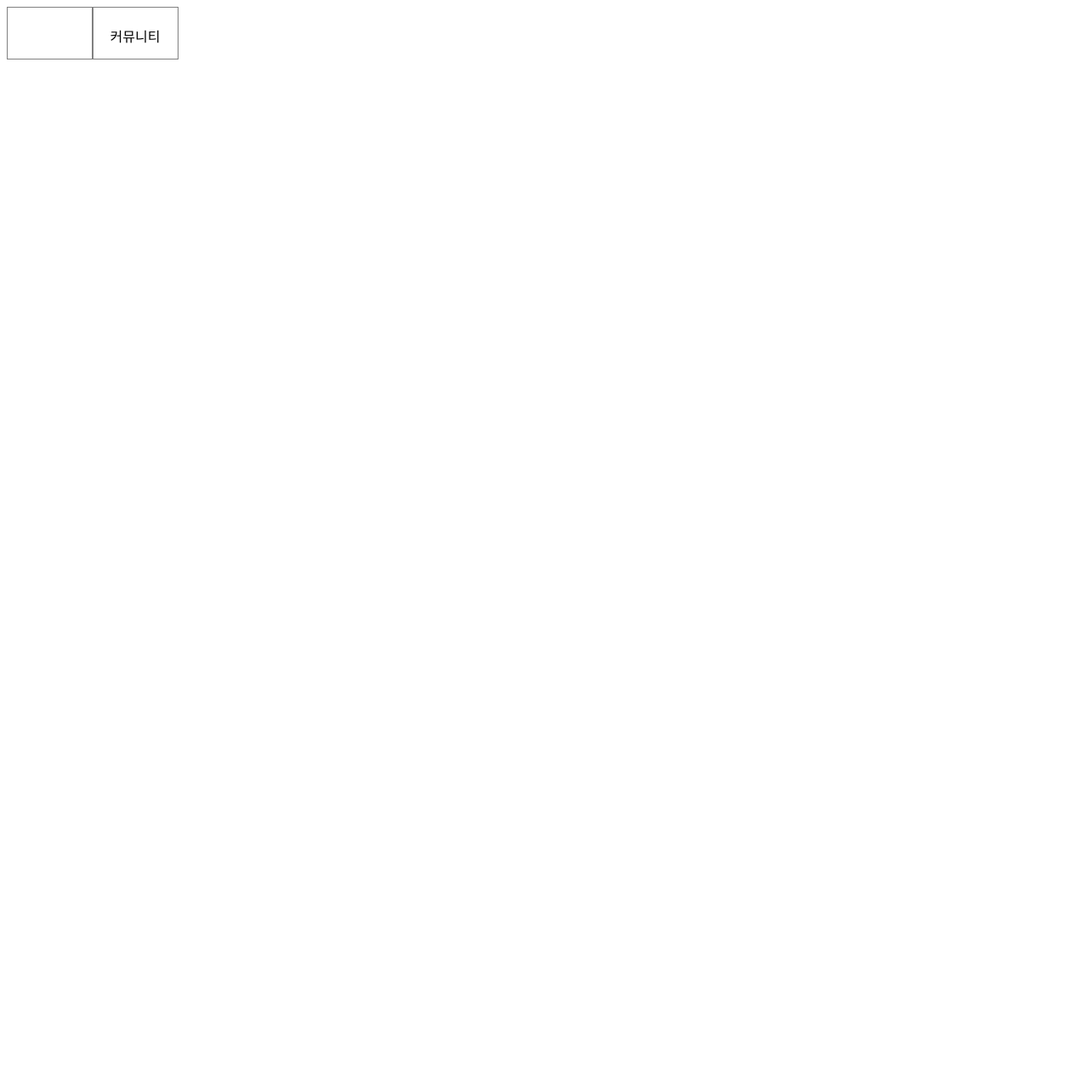
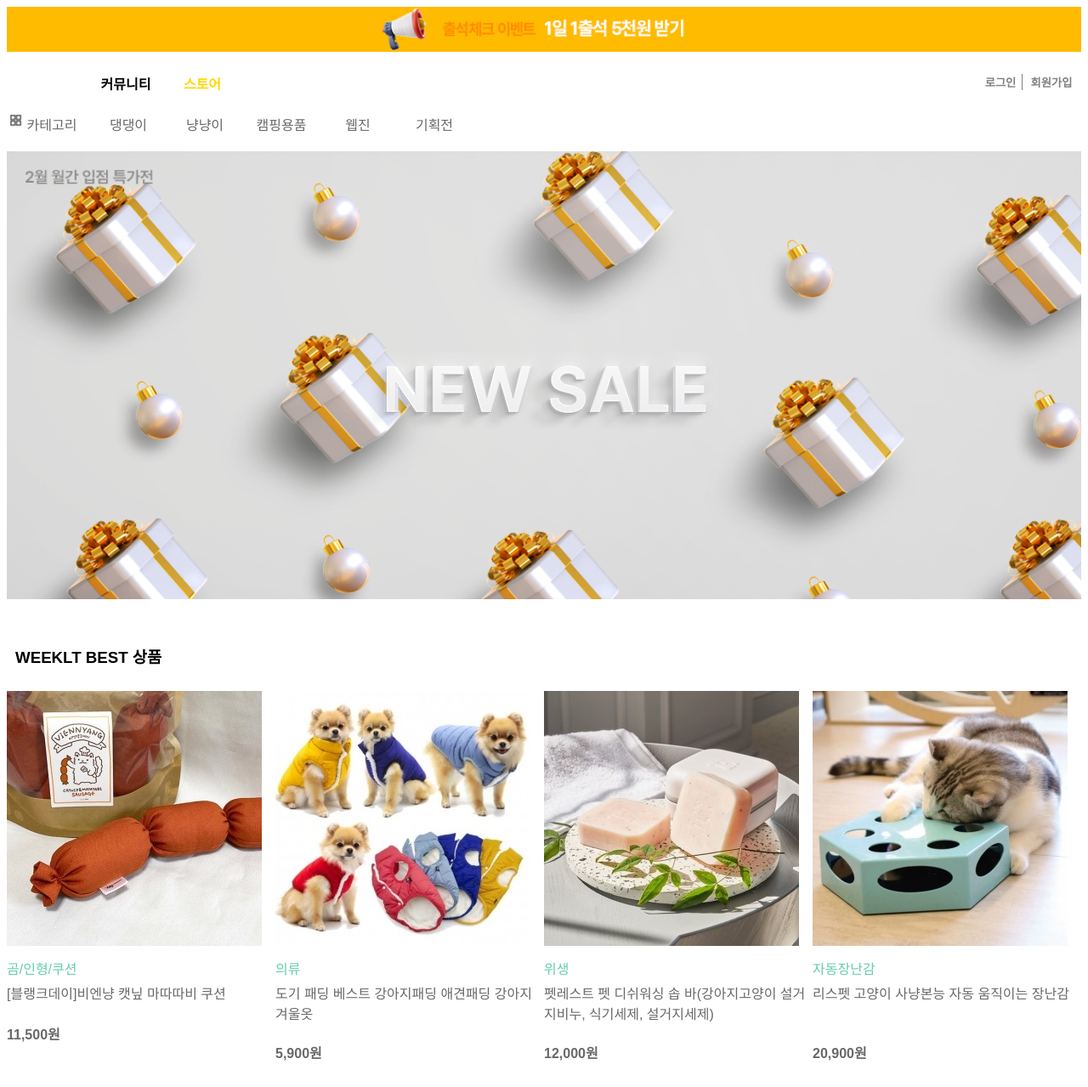
Before and after one commit to INAJEOUNG/wit, a plain HTML site: page 1.html in a window 1280 px wide. Shown: the whole page at 85% size. Before the commit the page ends 800 px from the top, so only its background shows below. Drawn offline with Linux system fonts and the light colour scheme.

Commit message:
Add files via upload

```diff
--- a/1.html
+++ b/1.html
@@ -4,31 +4,91 @@
     <meta charset="utf-8">
     <title></title>
   <style>
+    a{
+      text-decoration: none;
+    }
+    body{
+      color: dimgrey;
+      font-family: arial, "Times New Roman", Serif;
+    }
     #grid{
       display: grid;
-      grid-template-columns:100px 100px;
+      grid-template-columns: 90px 90px 8fr 50px 70px;
     }
-    img{
-      border:1px grey solid;
+    #grid2{
+      display: grid;
+      grid-template-columns: 3px repeat(6, 90px);
+    }
+    #grid3{
+      display: grid;
+      grid-template-columns: repeat(4, 1fr)
     }
     .a{
-      border:1px grey solid;
       text-align: center;
-      width: 100px; height: 60px;
-      line-height: 70px;
-    }
-    @font-face {
-    font-family: 'BMJUA';
-    src: url('https://cdn.jsdelivr.net/gh/projectnoonnu/noonfonts_one@1.0/BMJUA.woff') format('woff');
-    font-weight: normal;
-    font-style: normal;
+      width: 100px;
     }
   </style>
   </head>
   <body>
+    <img src="출석체크.png" width="100%">
     <div id="grid">
-      <img src="wit.logo.gif" width="100px">
-      <div class="a">커뮤니티</div>
+      <a href="1.html">
+        <img src="wit.logo.gif" width="100px">
+      </a>
+      <a href="https://www.witkorea.kr/main">
+        <div class="a" style="color:black"><h4>커뮤니티<h4></div>
+      </a>
+      <a href="1.html">
+        <div class="a" style="color:gold"><h4>스토어<h4></div>
+      </a>
+      <a href="https://shop.witkorea.kr/member/login">
+        <div class="a" style="color:grey; width:50px; border-right: 1px grey solid">
+        <h5>로그인<h5></div>
+      </a>
+      <a href="https://shop.witkorea.kr/member/agreement?join_type=member">
+        <div class="a" style="color:grey; width:70px; text-align:center">
+        <h5>회원가입</h5></div>
+      </a>
+    </div>
+    <div id="grid2">
+      <img id="category" src="category_icon.png" width="20px">
+      <div class="a" style="padding-top:3px; margin-bottom:20px">카테고리</div>
+      <div class="a" style="padding-top:3px">댕댕이</div>
+      <div class="a" style="padding-top:3px">냥냥이</div>
+      <div class="a" style="padding-top:3px">캠핑용품</div>
+      <div class="a" style="padding-top:3px">웹진</div>
+      <div class="a" style="padding-top:3px">기획전</div>
+    </div>
+      <img src="main(1).png" width="100%">
+
+    <div id="b" style="padding-top:30px; padding-bottom:10px; padding-left:10px;
+      color:black"><h3>WEEKLT BEST 상품</h3>
+    </div>
+    <div id="grid3">
+    <a href="https://shop.witkorea.kr/goods/view?no=3147">
+      <img src="body_1.jpeg">
+    </a>
+    <a href="https://shop.witkorea.kr/goods/view?no=4104">
+      <img src="body_2.jpeg">
+    </a>
+    <a href="https://shop.witkorea.kr/goods/view?no=5531">
+      <img src="body_3.jpeg">
+    </a>
+    <a href="https://shop.witkorea.kr/goods/view?no=5287">
+      <img src="body_4.jpeg">
+    </a>
+      <div style="padding-top:10px; color:#66cdaa">곰/인형/쿠션</div>
+      <div style="padding-top:10px; color:#66cdaa">의류</div>
+      <div style="padding-top:10px; color:#66cdaa">위생</div>
+      <div style="padding-top:10px; color:#66cdaa">자동장난감</div>
+      <div style="padding-top:5px">[블랭크데이]비엔냥 캣닢 마따따비 쿠션</div>
+      <div style="padding-top:5px">도기 패딩 베스트 강아지패딩 애견패딩 강아지 겨울옷</div>
+      <div style="padding-top:5px">펫레스트 펫 디쉬워싱 솝 바(강아지고양이 설거지비누, 식기세제, 설거지세제)</div>
+      <div style="padding-top:5px">리스펫 고양이 사냥본능 자동 움직이는 장난감</div>
+      <div><h4 style="margin:0">11,500원</h4></div>
+      <div><h4>5,900원</h4></div>
+      <div><h4>12,000원</h4></div>
+      <div><h4>20,900원</h4></div>
     </div>
   </body>
 </html>
```
Also changed, not shown: body_1.jpeg (added), body_2.jpeg (added), body_3.jpeg (added), body_4.jpeg (added), category_icon.png (added), main(1).png (added), 출석체크.png (added).
